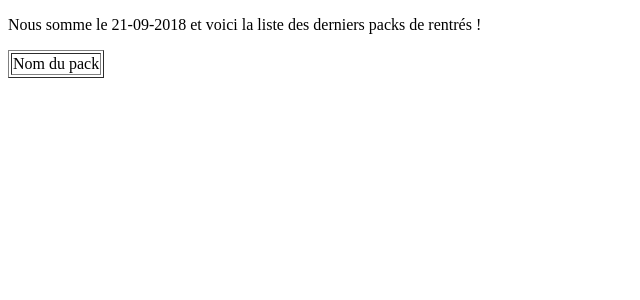
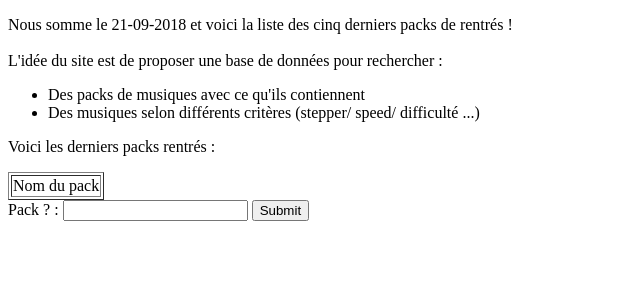
Before and after one commit to nederxal/packparse, a Flask app: page / in a window 1280 px wide. Shown: the top 300 px of the page, without its empty margins (0-640 px from the left). Run offline with Flask 2, Linux system fonts and the light colour scheme; data that the repository does not hold is empty.

Commit message:
Début Flask
- tag de la partie à refaire dans le script
- Début de la partie web avec Flask

```diff
--- a/pack_parse/parse.py
+++ b/pack_parse/parse.py
@@ -70,6 +70,7 @@ def song_extract(db, pack):
                                             line,
                                             count=1).strip()
                         banner_path = re.sub(";", '', banner_path)
+                        # Refarie le stockage banner en flat avec un rename basé sur UUID
                         try:
                             banner = open(os.path.join(dir_path,banner_path)
                                     , 'rb')
@@ -78,6 +79,7 @@ def song_extract(db, pack):
                             logging.warning("la banner pour %s n'existe pas on set à vide", sim_file)
                             banner_b64 = ''
                         fk_banner = db_get_fk(db, "banners", banner_b64)
+                        # Fin de la partie à refaire
                     if line.startswith("#DISPLAYBPM:"):
                         speed = re.sub("#DISPLAYBPM:", '', line).strip()
                         speed = re.sub("\.[0-9]*", "", speed)
--- a/web_pack_parse/app.py
+++ b/web_pack_parse/app.py
@@ -5,7 +5,8 @@ import sqlite3
 from flask import Flask, request, render_template,g
 from datetime import date, datetime
 
-DATABASE = r"C:\Users\adelanchy.AYXO\Documents\GitHub\packparse\songs.db"
+# STUFF ... #
+DATABASE = "../songs.db"
 def db_conn():
     db = getattr(g, '_database', None)
     if db is None:
@@ -17,7 +18,7 @@ def db_query(query, args=(), one=False):
     cur = db_conn().execute(query, args)
     res = cur.fetchall()
     cur.close
-    return res
+    return (res[0] if res else None) if one else res
 
 app = Flask(__name__)
 @app.teardown_appcontext
@@ -26,33 +27,32 @@ def close_connection(exception):
     if db is not None:
         db.close()
 
+
+
+# VIEWS #
 @app.route('/')
 def index():
     d = datetime.now()
     d = d.strftime("%d-%m-%Y")
-    rows = db_query("SELECT pack_name FROM pack;")
+    rows = db_query("SELECT pack_name FROM pack LIMIT 5;")
     return render_template('index.html', date=d, rows=rows)
 
 
-# @app.route('/pack/')
-# @app.route('/pack/<pack_name>')
-#def pack_
-# @app.route("/contact/", methods=['GET', 'POST'])
-# def contact():
-    # if request.method == 'GET':
-        # mail = "jean@bonno.fr"
-        # tel = "tel"
-        # return "Mail : {} --- Tel : {}".format(mail, tel)
-    # else:
-        # return "C'est la poste mec !"
+@app.route('/lfp/', methods=['POST'])
+def lfp():
+    pack_name = request.form["pack_name"]
+    rows = db_query('SELECT * FROM pack WHERE pack_name LIKE ? ', [pack_name+'%'])
+    return render_template('parse_res.html', pack_name=pack_name, rows=rows)
 
-# @app.route("/coucou/")
-# def dir_coucou():
-    # return "coucou"
+@app.route('/lfp/<id>')
+def lfpid(id):
+    pack_name = db_query('SELECT pack_name FROM pack WHERE id = ? ', [id], one=True)
+    print (pack_name[0])
+    rows = db_query('SELECT song_name, speed, stepper_name, difficulty_block from v_songs where id = ?', [id])
+    return render_template('parse_res.html', id=id, pack_name=pack_name[0], rows=rows)
 
-# @app.route("/la/")
-# def ici():
-    # return "Le chemin est : " + request.path
+# @app.route('/lfs/')
+# def lfs():
 
 if __name__ == '__main__':
     app.run(debug=True)
--- a/web_pack_parse/templates/index.html
+++ b/web_pack_parse/templates/index.html
@@ -1,12 +1,20 @@
 <!DOCTYPE html>
 <html>
 <head>
-<title>Welcom to PackParser</title>
+<title>Welcome to PackParser</title>
 </head>
 
 <body>
     <p>
-        Nous somme le {{ date }} et voici la liste des derniers packs de rentrés !
+        Nous somme le {{ date }} et voici la liste des  cinq derniers packs de rentrés !<br><br>
+        L'idée du site est de proposer une base de données pour rechercher :<br>
+        <ul>
+            <li>Des packs de musiques avec ce qu'ils contiennent</li>
+            <li>Des musiques selon différents critères (stepper/ speed/ difficulté ...)</li>
+        </ul>
+    </p>
+    <p>
+        Voici les derniers packs rentrés :
     </p>
     <table border=1>
         <thead>
@@ -15,10 +23,18 @@
         {% for row in rows %}
             <tr>
                 <td>{{ row["pack_name"] }}</td>
-                <td>{{ row["song_name"] }}</td>
             </tr>
         {% endfor %}
     </table>
+    <!-- Formulaire pour chercher un pack et son contenu -->
+    <form action="/lfp/" target="/lfp/" method="POST">
+        Pack ? : <input type="text" name="pack_name"<br>
+        <input type="submit" value="Submit" />
+    </form>
+    <!-- Formulaire pour chercher des songs et des infos sur celles-ci -->
+    <form>
+
+    </form>
 </body>
 
 </html>
```
Also changed, not shown: web_pack_parse/templates/parse_res.html (added, +39 -0 lines).
